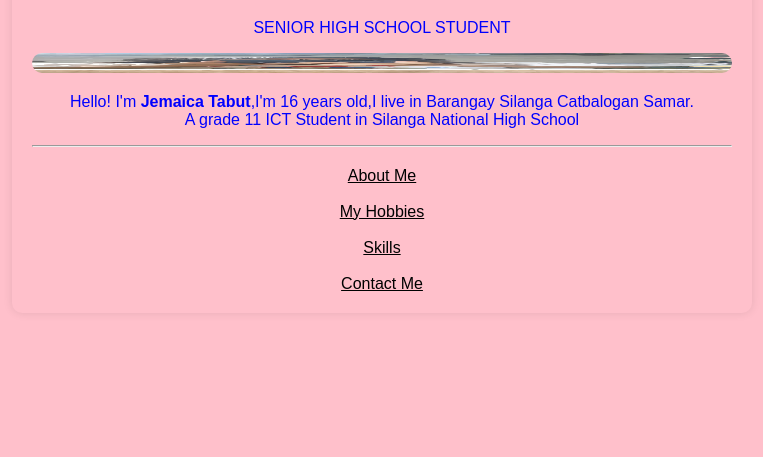
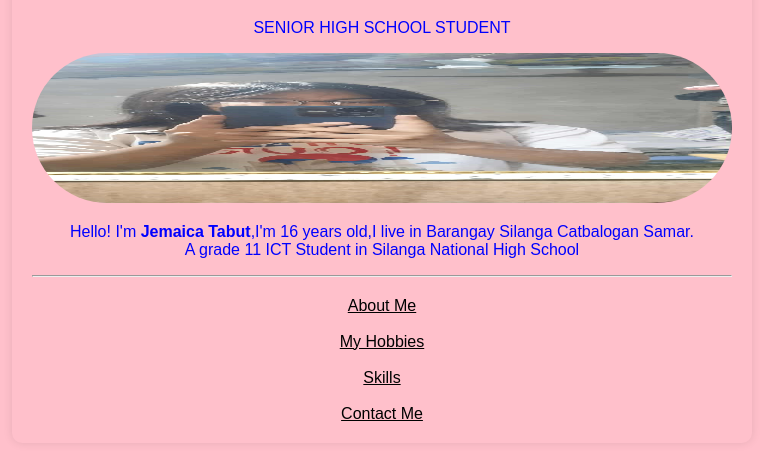
Before and after one commit to jemaica2009/maimai, a plain HTML site: page index.html in a window 1280 px wide. Shown: the part 111-568 px from the top of the page, without its empty margins (258-1021 px from the left). Drawn offline with Linux system fonts and the light colour scheme.

Commit message:
Update index.html

```diff
--- a/index.html
+++ b/index.html
@@ -86,7 +86,7 @@
     <header>
     <h1>Jemaica Tabut</h1>
     <p>SENIOR HIGH SCHOOL STUDENT</p><div class="top-photo">
-  <img src="./1757501239220.jpg" alt="" height="20px" width="10px" length="100px">
+  <img src="./1757501239220.jpg" alt="" height="150px" width="200px" length="100px">
 </div>
 
 
```
